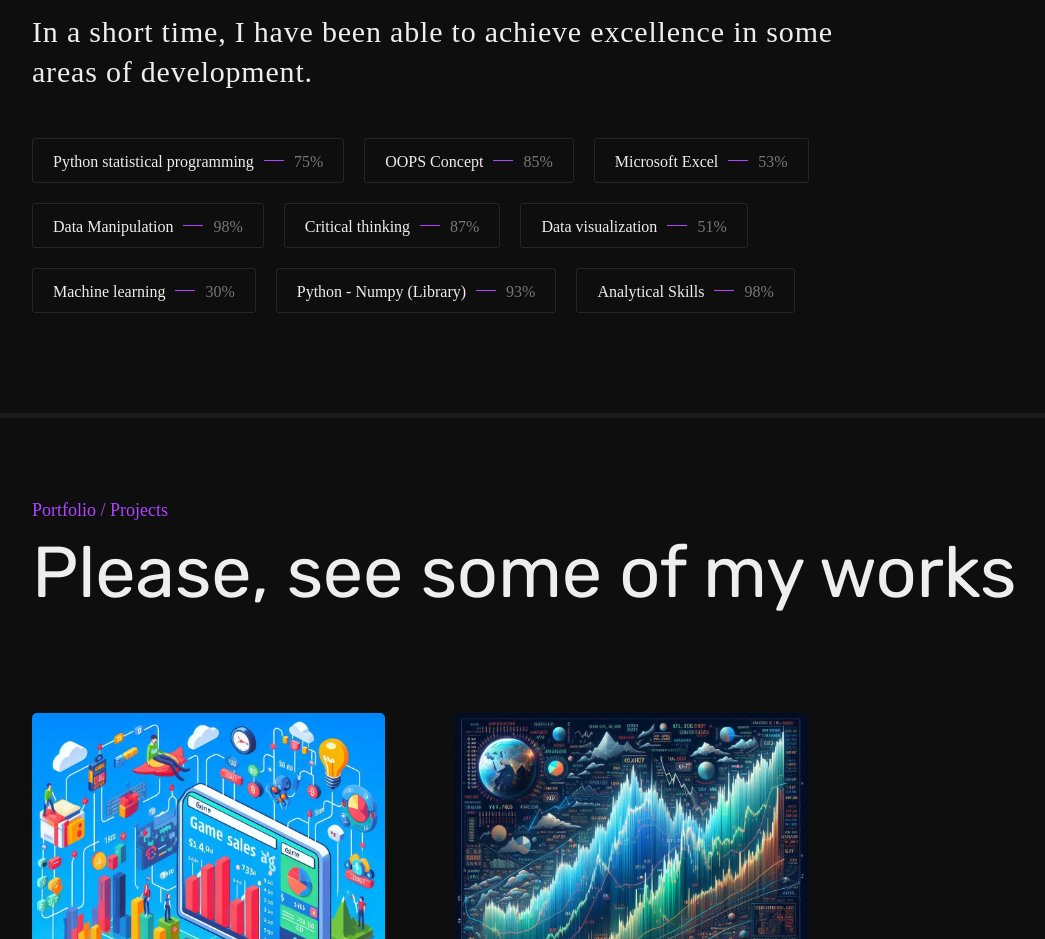
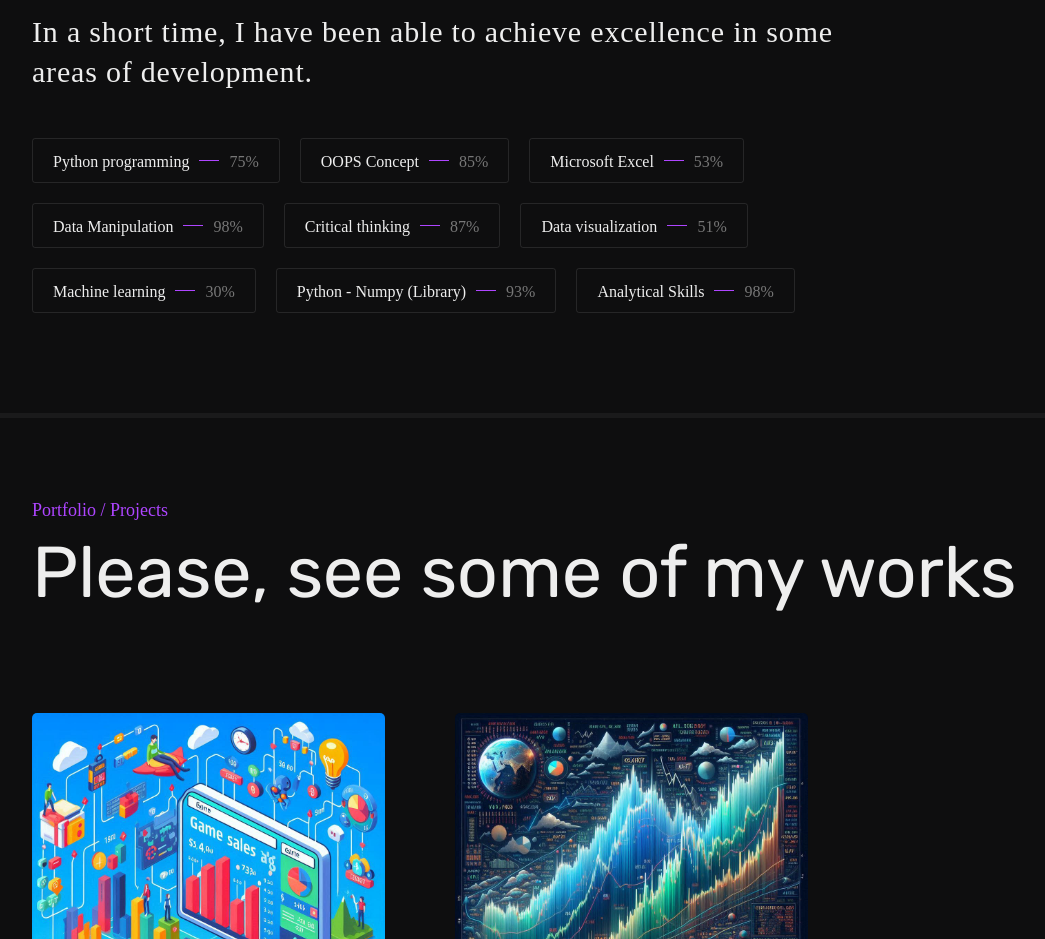
Before and after one commit to ABDUL-RAHMAN-DARVESH/Darvesh-Portfolio, a plain HTML site: page index.html in a window 1280 px wide. Shown: the part 1560-2499 px from the top of the page, without its empty margins (8-1053 px from the left). Drawn offline with Linux system fonts and the light colour scheme; a web font is replaced by a local one.

Commit message:
Update index.html

```diff
--- a/index.html
+++ b/index.html
@@ -247,7 +247,7 @@
 						<ul>
 							<li>
 								<div class="sl_item">
-									<label>Python statistical programming</label>
+									<label>Python programming</label>
 									<span class="text"><span class="awilo_fn_counter" data-from="0" data-to="75" data-speed="2000">0</span>%</span>
 								</div>
 							</li>
```
